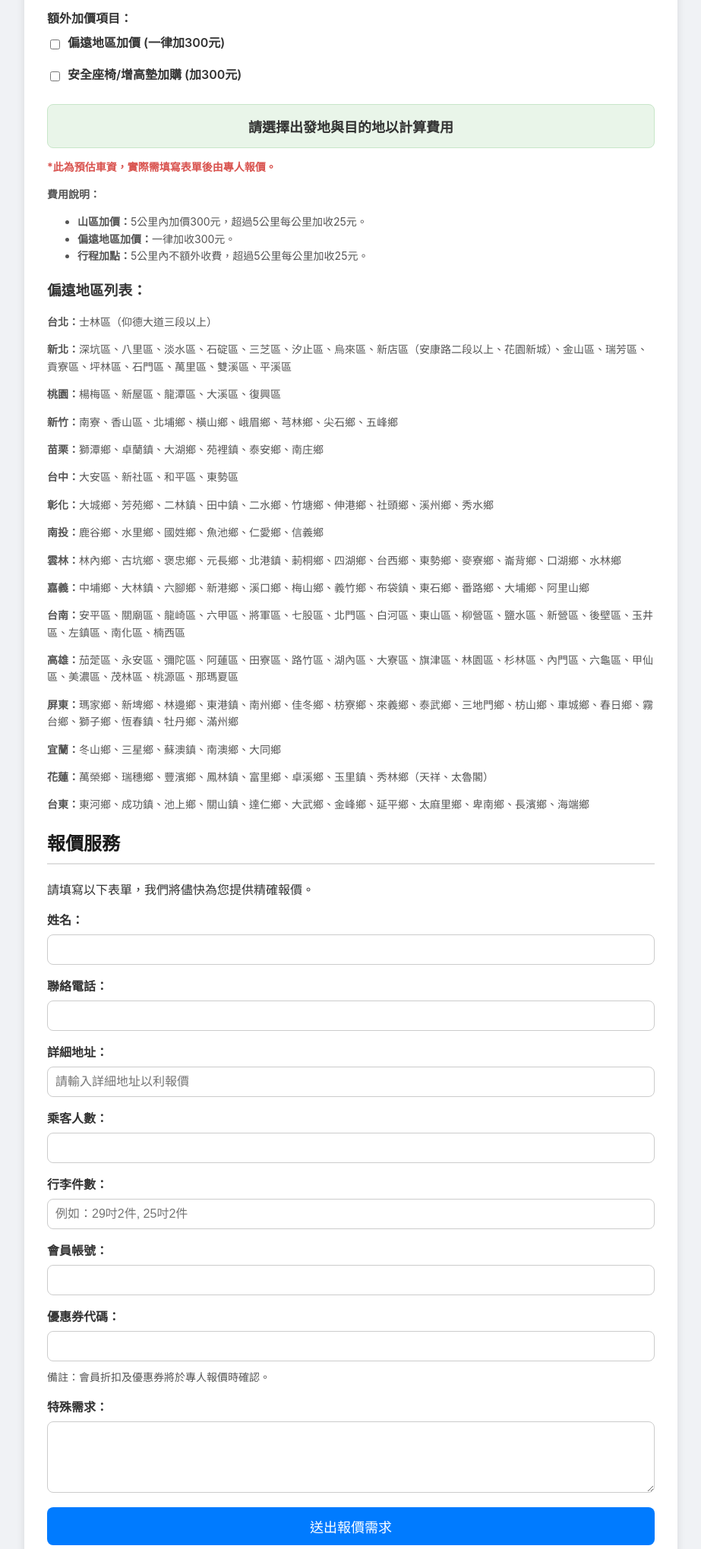
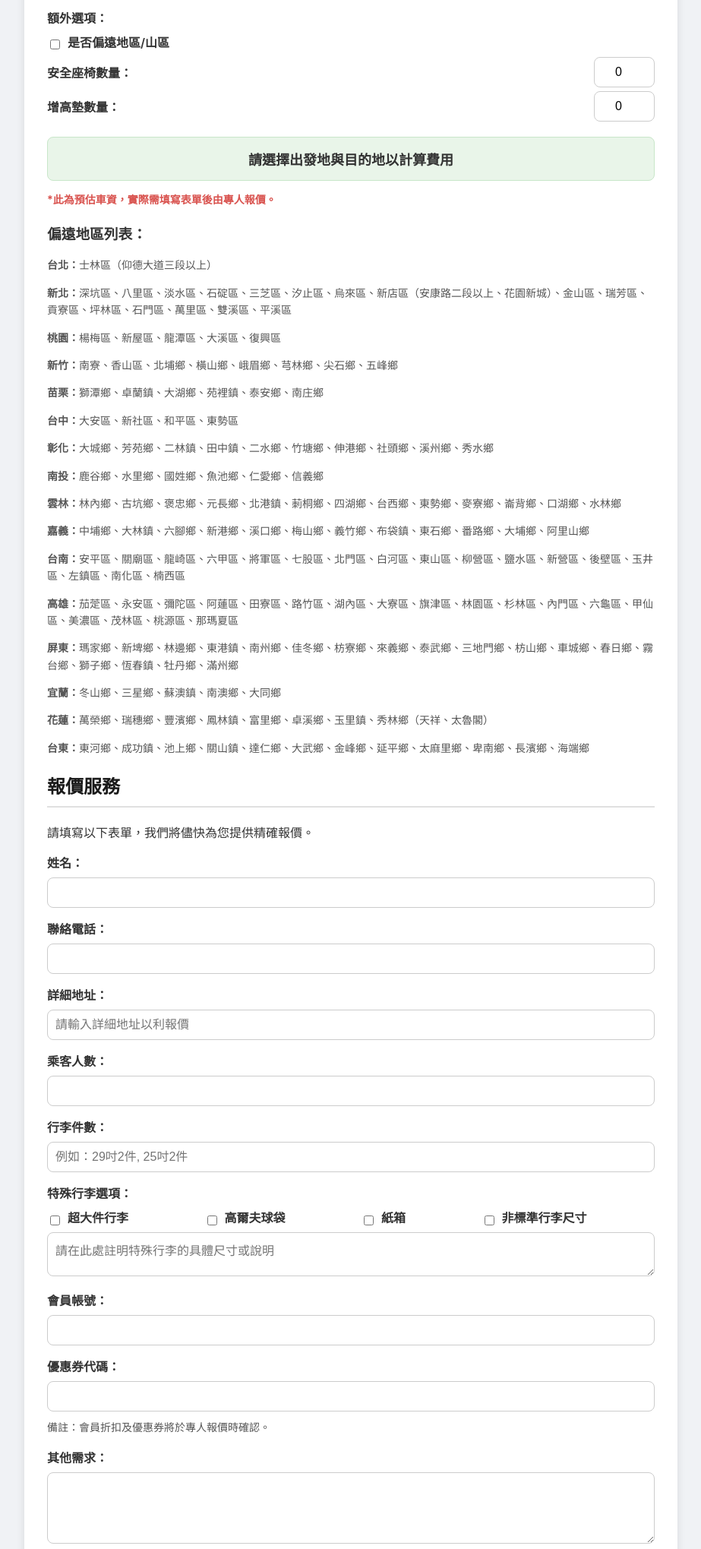
Before and after one commit to arctravel1990-cyber/airport, a plain HTML site: page index.html in a window 1280 px wide. Shown: the part 556-2595 px from the top of the page at 76% size, without its empty margins (178-1101 px from the left). Drawn offline with Linux system fonts and the light colour scheme.

Commit message:
Update index.html

```diff
--- a/index.html
+++ b/index.html
@@ -102,6 +102,29 @@
         .submit-btn:hover {
             background-color: #0056b3;
         }
+        .item-row {
+            display: flex;
+            align-items: center;
+            margin-bottom: 5px;
+        }
+        .item-row label {
+            margin-bottom: 0;
+            flex: 1;
+        }
+        .item-row input[type="number"] {
+            width: 80px;
+            margin-left: 10px;
+            text-align: center;
+        }
+        .special-luggage-group {
+            display: flex;
+            flex-wrap: wrap;
+            gap: 10px;
+            margin-top: 5px;
+        }
+        .special-luggage-group .checkbox-group {
+            flex-grow: 1;
+        }
     </style>
 </head>
 <body>
@@ -175,14 +198,19 @@
         </div>
 
         <div class="form-group">
-            <label>額外加價項目：</label>
+            <label>額外選項：</label>
             <div class="checkbox-group">
                 <input type="checkbox" id="remoteArea" onchange="calculatePrice()">
-                <label for="remoteArea">偏遠地區加價 (一律加300元)</label>
+                <label for="remoteArea">是否偏遠地區/山區</label>
             </div>
-            <div class="checkbox-group" style="margin-top: 10px;">
-                <input type="checkbox" id="safetySeat" onchange="calculatePrice()">
-                <label for="safetySeat">安全座椅/增高墊加購 (加300元)</label>
+
+            <div class="item-row">
+                <label for="carSeats">安全座椅數量：</label>
+                <input type="number" id="carSeats" value="0" min="0" onchange="calculatePrice()">
+            </div>
+            <div class="item-row" style="margin-top: 5px;">
+                <label for="boosterSeats">增高墊數量：</label>
+                <input type="number" id="boosterSeats" value="0" min="0" onchange="calculatePrice()">
             </div>
         </div>
 
@@ -192,12 +220,6 @@
 
         <div class="price-note">
             <p style="color: #d9534f; font-weight: bold;">*此為預估車資，實際需填寫表單後由專人報價。</p>
-            <p><strong>費用說明：</strong></p>
-            <ul>
-                <li><strong>山區加價：</strong>5公里內加價300元，超過5公里每公里加收25元。</li>
-                <li><strong>偏遠地區加價：</strong>一律加收300元。</li>
-                <li><strong>行程加點：</strong>5公里內不額外收費，超過5公里每公里加收25元。</li>
-            </ul>
         </div>
 
         <h3>偏遠地區列表：</h3>
@@ -246,6 +268,28 @@
                 <input type="text" id="luggage" name="luggage" placeholder="例如：29吋2件, 25吋2件" required>
             </div>
             <div class="form-group">
+                <label>特殊行李選項：</label>
+                <div class="special-luggage-group">
+                    <div class="checkbox-group">
+                        <input type="checkbox" id="oversizedLuggage" name="specialLuggage">
+                        <label for="oversizedLuggage">超大件行李</label>
+                    </div>
+                    <div class="checkbox-group">
+                        <input type="checkbox" id="golfBag" name="specialLuggage">
+                        <label for="golfBag">高爾夫球袋</label>
+                    </div>
+                    <div class="checkbox-group">
+                        <input type="checkbox" id="cardboardBox" name="specialLuggage">
+                        <label for="cardboardBox">紙箱</label>
+                    </div>
+                    <div class="checkbox-group">
+                        <input type="checkbox" id="nonStandard" name="specialLuggage">
+                        <label for="nonStandard">非標準行李尺寸</label>
+                    </div>
+                </div>
+                <textarea id="specialLuggageNotes" name="specialLuggageNotes" rows="2" placeholder="請在此處註明特殊行李的具體尺寸或說明"></textarea>
+            </div>
+            <div class="form-group">
                 <label for="memberId">會員帳號：</label>
                 <input type="text" id="memberId" name="memberId">
             </div>
@@ -255,7 +299,7 @@
                 <p class="price-note">備註：會員折扣及優惠券將於專人報價時確認。</p>
             </div>
             <div class="form-group">
-                <label for="specialRequests">特殊需求：</label>
+                <label for="specialRequests">其他需求：</label>
                 <textarea id="specialRequests" name="specialRequests" rows="4"></textarea>
             </div>
             <button type="submit" class="submit-btn">送出報價需求</button>
@@ -404,8 +448,6 @@
         const endLocation = document.getElementById("endLocation").value;
         const tripMode = document.getElementById("tripMode").value;
         const carType = document.getElementById("carType").value;
-        const remoteArea = document.getElementById("remoteArea").checked;
-        const safetySeat = document.getElementById("safetySeat").checked;
         const resultDiv = document.getElementById("priceResult");
 
         let basePrice = null;
@@ -445,18 +487,6 @@
             surcharges.push(`車型加價: ${carSurcharges[carType]} 元`);
         }
 
-        // Add remote area surcharge
-        if (remoteArea) {
-            finalPrice += 300;
-            surcharges.push("偏遠地區加價: 300 元");
-        }
-
-        // Add safety seat surcharge
-        if (safetySeat) {
-            finalPrice += 300;
-            surcharges.push("安全座椅/增高墊加價: 300 元");
-        }
-
         let surchargeText = "";
         if (surcharges.length > 0) {
             surchargeText = `<br><span style="font-size:14px; font-weight:normal;">(${surcharges.join(' + ')})</span>`;
@@ -488,12 +518,19 @@
         const end = document.getElementById("endLocation").value;
         const carType = document.getElementById("carType").options[document.getElementById("carType").selectedIndex].text;
         const remoteArea = document.getElementById("remoteArea").checked ? '是' : '否';
-        const safetySeat = document.getElementById("safetySeat").checked ? '是' : '否';
+        const carSeats = document.getElementById("carSeats").value;
+        const boosterSeats = document.getElementById("boosterSeats").value;
         const name = document.getElementById("name").value;
         const phone = document.getElementById("phone").value;
         const address = document.getElementById("address").value;
         const passengers = document.getElementById("passengers").value;
         const luggage = document.getElementById("luggage").value;
+
+        const specialLuggageChecked = Array.from(document.querySelectorAll('input[name="specialLuggage"]:checked')).map(el => el.labels[0].textContent);
+        const specialLuggageNotes = document.getElementById('specialLuggageNotes').value;
+        const specialLuggageInfo = specialLuggageChecked.length > 0 ? specialLuggageChecked.join('、') : '無';
+        const specialLuggageText = specialLuggageChecked.length > 0 ? specialLuggageInfo + (specialLuggageNotes ? ` (${specialLuggageNotes})` : '') : '無';
+
         const memberId = document.getElementById("memberId").value || '無';
         const couponCode = document.getElementById("couponCode").value || '無';
         const specialRequests = document.getElementById("specialRequests").value || '無';
@@ -509,13 +546,15 @@
             `目的地：${end}\n` +
             `詳細地址：${address}\n` +
             `車型：${carType}\n` +
-            `偏遠地區：${remoteArea}\n` +
-            `安全座椅：${safetySeat}\n` +
+            `是否偏遠地區/山區：${remoteArea}\n` +
+            `安全座椅數量：${carSeats}\n` +
+            `增高墊數量：${boosterSeats}\n` +
             `乘客人數：${passengers}\n` +
             `行李件數：${luggage}\n` +
-            `特殊需求：${specialRequests}\n\n` +
+            `特殊行李：${specialLuggageText}\n` +
             `會員帳號：${memberId}\n` +
             `優惠券代碼：${couponCode}\n` +
+            `其他需求：${specialRequests}\n\n` +
             `-----------------------------------\n` +
             `聯絡人姓名：${name}\n` +
             `聯絡電話：${phone}\n\n` +
```
